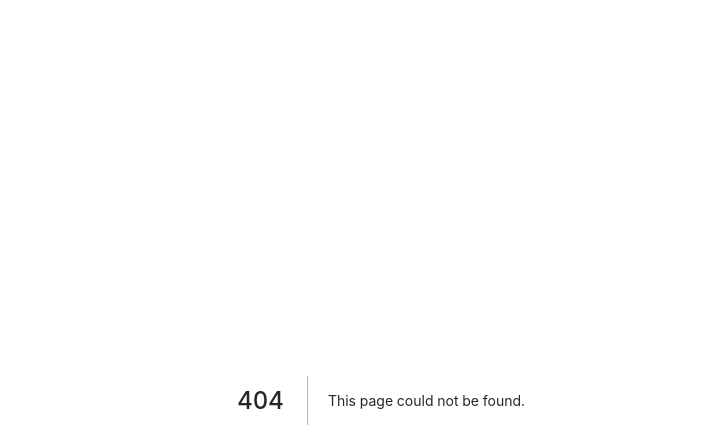
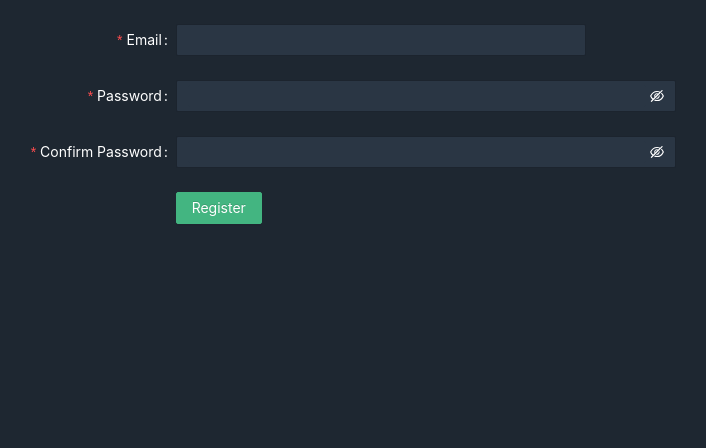
Before and after one commit to Kuldz/Users, a Next.js app: page /register in a window 1280 px wide. Before the commit this address had no page. Shown: the top 448 px of the page, without its empty margins (259-965 px from the left). Built offline with nearby package versions, Linux system fonts and the light colour scheme.

Commit message:
USERS-97: Registration form in the browser

```diff
--- /dev/null
+++ b/pages/api/v1/register.js
@@ -0,0 +1,23 @@
+import { PrismaClient } from "@prisma/client"
+
+export default async function handler (req, res) {
+  const {
+    method
+  } = req
+
+  const prisma = new PrismaClient()
+
+  switch (method) {
+    case "POST": {
+      console.log(req.body)
+      const user = await prisma.user.create({
+        data: {
+          email: req.body.email,
+          password: req.body.password
+        }
+      })
+      res.status(201).json(user)
+      break
+    }
+  }
+}
--- /dev/null
+++ b/pages/register.js
@@ -0,0 +1,64 @@
+import React from "react"
+import Head from "next/head"
+import { Form, Input, Button } from "antd"
+
+export default function Register () {
+  const onCreate = (values) => {
+    console.log("Received values of form: ", values)
+    fetch("api/v1/register", {
+      method: "POST",
+      headers: {
+        "Content-Type": "application/json"
+      },
+      body: JSON.stringify(values)
+    })
+      .then(res => res.json())
+      .then((json) => {
+        console.log("Create user response: ", json)
+      })
+  }
+
+  return (
+    <div className="site-layout-background" style={{ padding: 24, textAlign: "center" }}>
+      <Head>
+        <title>Register</title>
+      </Head>
+      <Form name="basic" labelCol={{ span: 8 }} wrapperCol={{ span: 8 }} initialValues={{ remember: true }} autoComplete="off" onFinish={onCreate}>
+        <Form.Item label="Email" name="email" type="email"
+          rules={[
+            { type: "email", message: "Please input a valid email!" },
+            { required: true, message: "Please input an email!" }
+          ]}>
+          <Input />
+        </Form.Item>
+
+        <Form.Item label="Password" name="password" type="password"
+          rules={[{ required: true, message: "Please input a password!" }]} hasFeedback>
+          <Input.Password />
+        </Form.Item>
+
+        <Form.Item label="Confirm Password" name="confirmPassword" dependencies={["password"]} type="password" hasFeedback
+          rules={[
+            { required: true, message: "Please confirm your password!" },
+            ({ getFieldValue }) => ({
+              validator (_, value) {
+                if (!value || getFieldValue("password") === value) {
+                  return Promise.resolve()
+                }
+
+                return Promise.reject(new Error("Passwords do not match!"))
+              }
+            })
+          ]}>
+          <Input.Password />
+        </Form.Item>
+
+        <Form.Item wrapperCol={{ offset: 8, span: 1 }}>
+          <Button type="primary" htmlType="submit">
+            Register
+          </Button>
+        </Form.Item>
+      </Form>
+    </div>
+  )
+}
```
